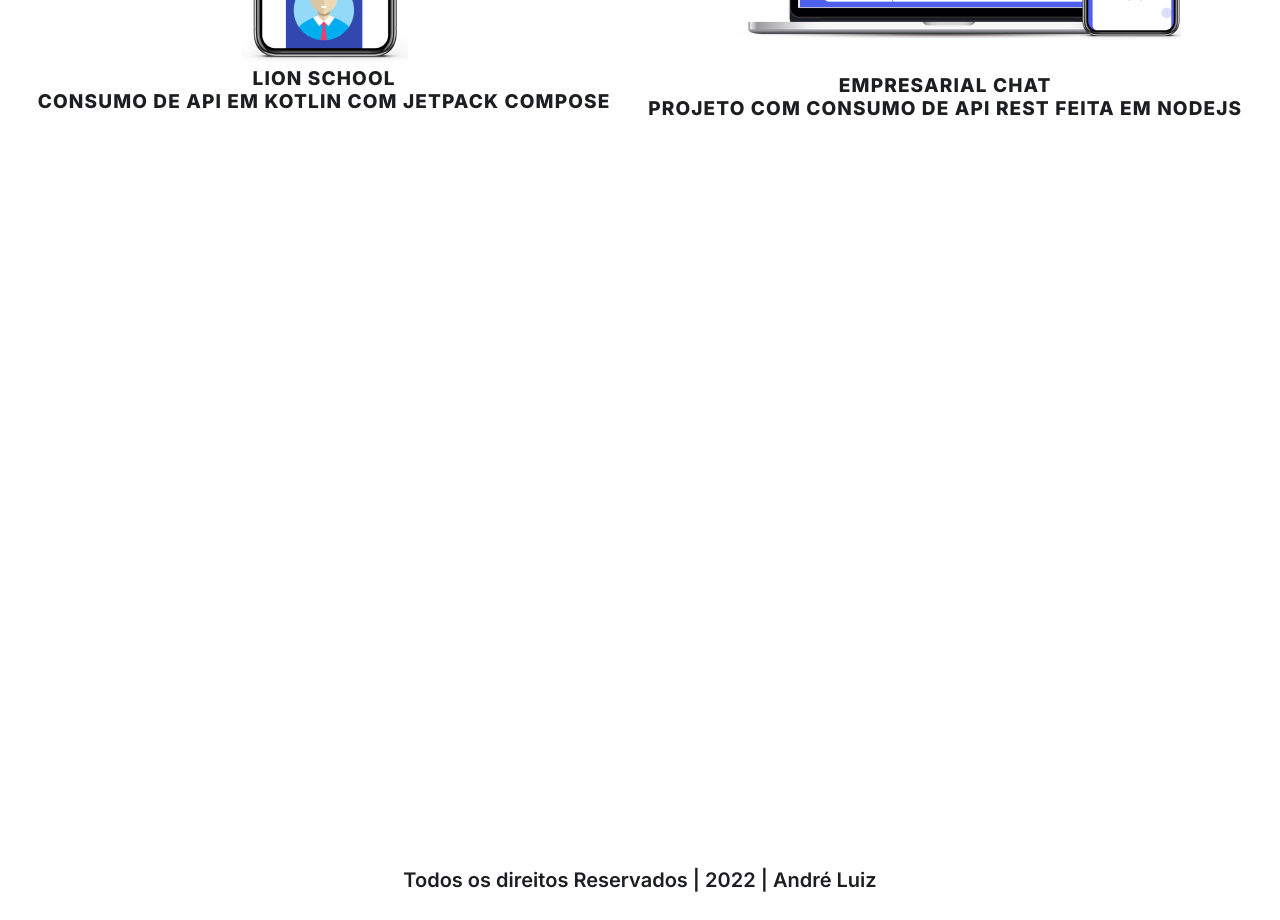
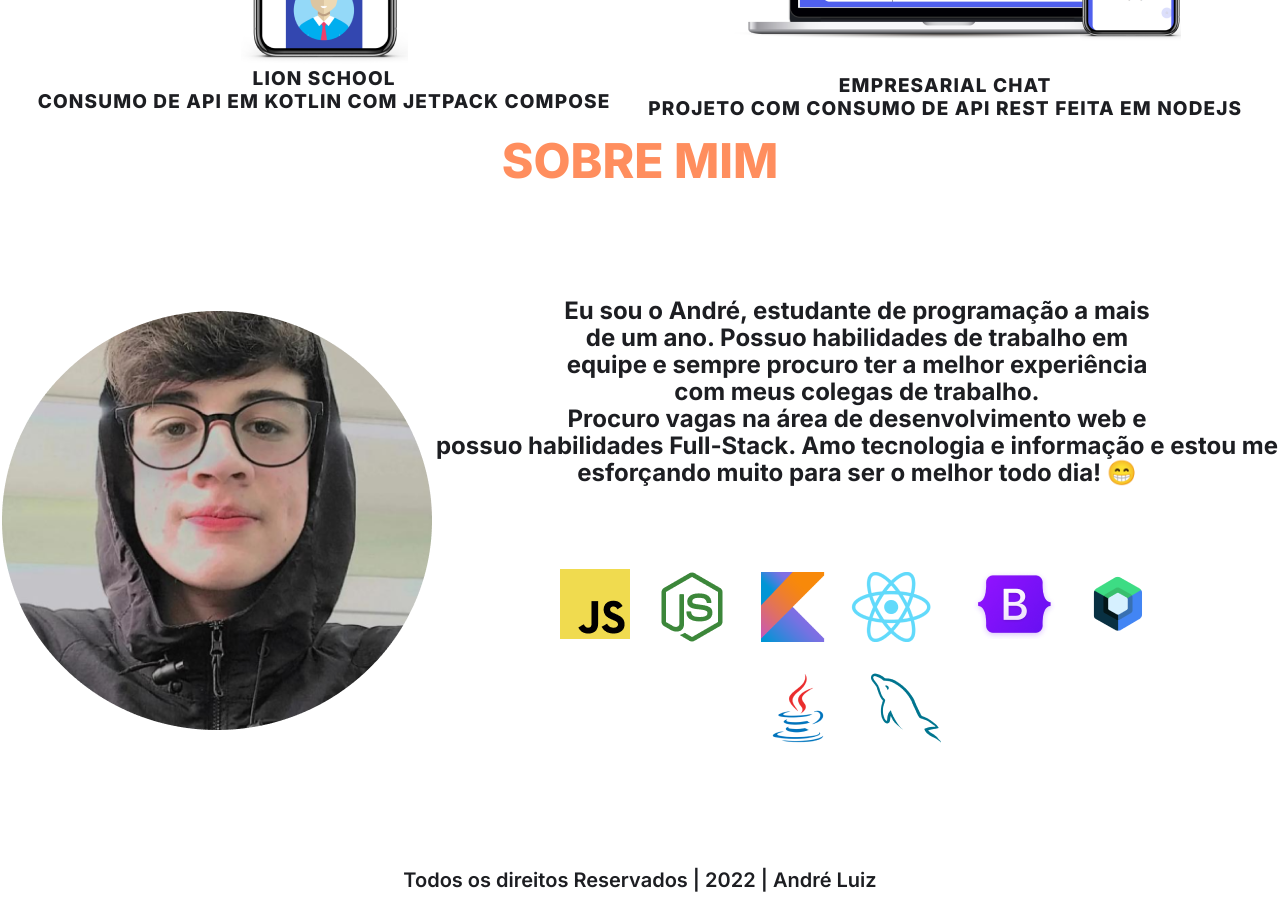
Before and after one commit to AndreLuisConstantino/Portfolio-React, a React (Create React App) app: page / in a window 1280 px wide. Shown: the part 1480-2400 px from the top of the page. Built offline with nearby package versions, Linux system fonts and the light colour scheme.

Commit message:
Sobre mim finalizado

```diff
--- a/src/components/main/AboutContainer.js
+++ b/src/components/main/AboutContainer.js
@@ -1,9 +1,27 @@
+import andre from "../../assets/my-image.png";
+import languages from "../../assets/languages.png";
+
 const AboutContainer = () => {
-    return (
-        <section className="about__container">
+  return (
+    <section className="about__container">
+      <h1 className="about__title">SOBRE MIM</h1>
+      <div className="about__me">
+        <img src={andre} alt="Imagem do André" />
+        <div className="text-languages">
+          <span>
+            Eu sou o André, estudante de programação a mais <br />
+            de um ano. Possuo habilidades de trabalho em <br /> equipe e sempre
+            procuro ter a melhor experiência <br />
+            com meus colegas de trabalho. <br />
+            Procuro vagas na área de desenvolvimento web e <br />
+            possuo habilidades Full-Stack. Amo tecnologia e informação e estou
+            me <br /> esforçando muito para ser o melhor todo dia! 😁
+          </span>
+          <img src={languages} alt="Linguagens do André" />
+        </div>
+      </div>
+    </section>
+  );
+};
 
-        </section>
-    )
-}
-
-export default AboutContainer
+export default AboutContainer;
--- a/src/components/main/Main.css
+++ b/src/components/main/Main.css
@@ -175,7 +175,7 @@ main {
 }
 
 .lion-school-mobile img {
-  width:  8.8vw;
+  width: 8.8vw;
   height: 30.9vh;
   flex-shrink: 0;
 }
@@ -240,4 +240,44 @@ main {
 
 .about__container {
   height: 90vh;
+  width: 100%;
+  display: grid;
+  grid-template-columns: 1;
+  grid-template-rows: 10vh 1fr;
 }
+
+.about__title {
+  grid-row: 1;
+  color: #ff8e5e;
+  font-family: "Inter", sans-serif;
+  font-size: 48px;
+  font-style: normal;
+  font-weight: 800;
+  line-height: normal;
+  place-self: center;
+}
+
+.about__me {
+  display: flex;
+  flex-direction: row;
+  width: 100%;
+  justify-content: space-around;
+  align-items: center;
+}
+
+.text-languages {
+  display: flex;
+  justify-content: space-between;
+  align-items: center;
+  flex-direction: column;
+  gap: 5rem;
+}
+
+.text-languages span {
+  color: #1d1e22;
+  font-family: "Inter", sans-serif;
+  font-size: 24px;
+  font-style: normal;
+  font-weight: 700;
+  line-height: 27px; /* 112.5% */
+}
```
Also changed, not shown: src/assets/languages.png (added), src/assets/my-image.png (added).
